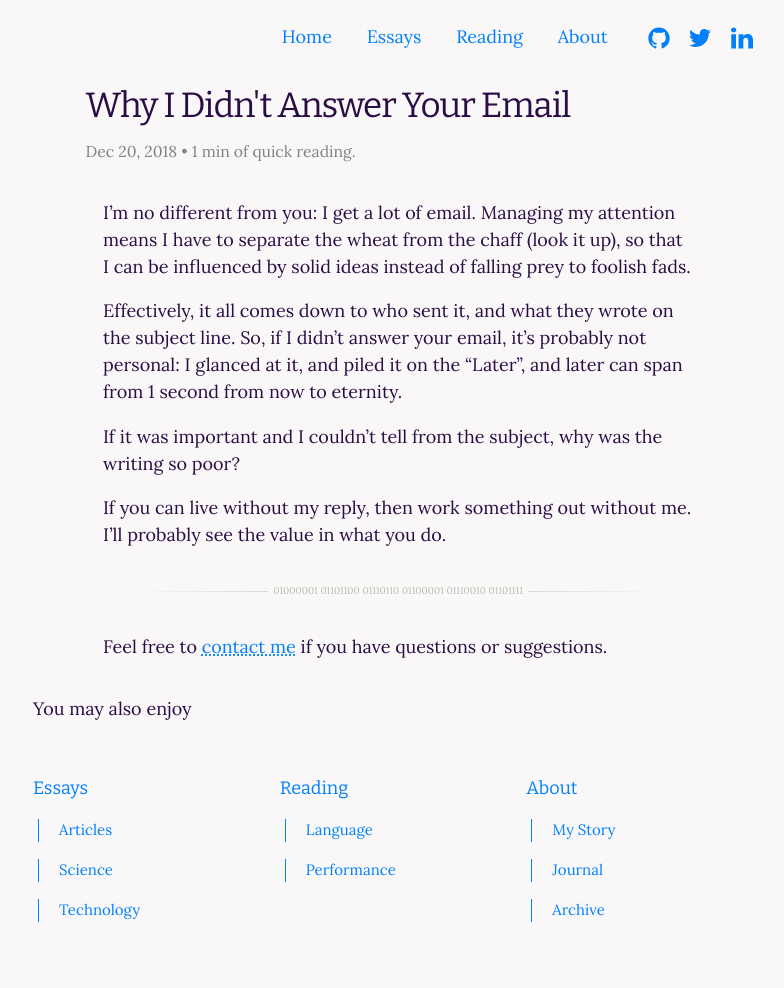
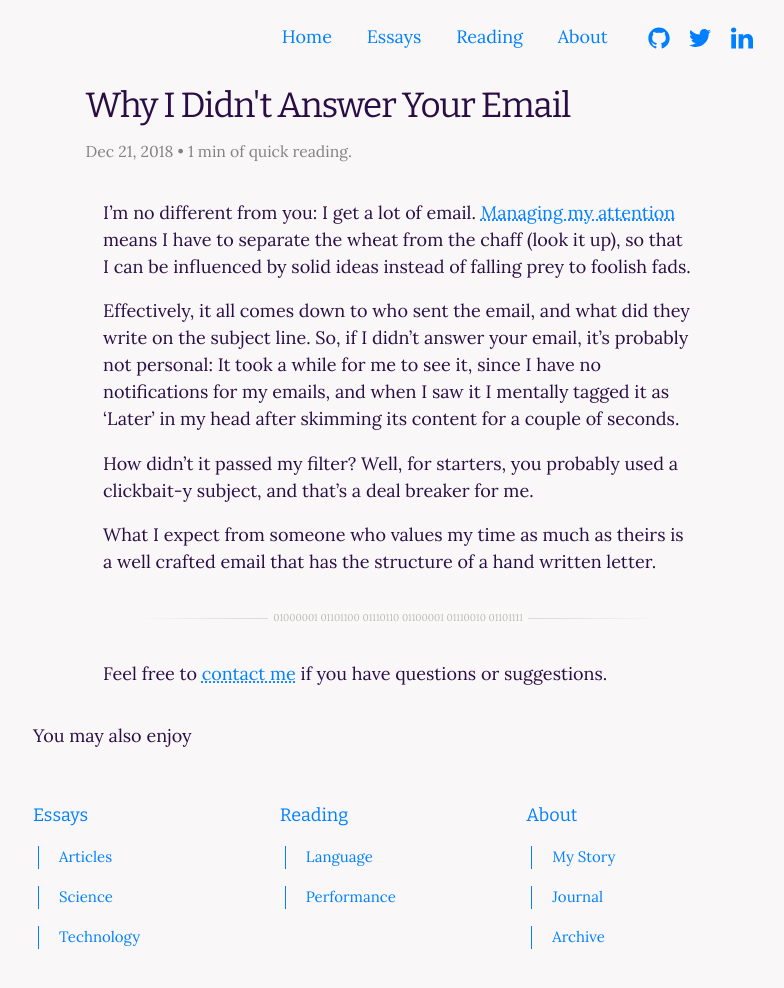
Before and after one commit to ohduran/ohduran.github.io, a Jekyll site: the page built from _posts/2018-12-21-email.md, in a window 1280 px wide and 1019 px high. Shown: the top 988 px of the window, without its empty margins (242-1026 px from the left). Built offline with Jekyll 4.4.1, drawn with Linux system fonts in a browser that asks for light colours.

Commit message:
email and hire-me posts

```diff
--- a/_posts/2018-12-21-email.md
+++ b/_posts/2018-12-21-email.md
@@ -1,14 +1,14 @@
 ---
 layout: post
 title:  "Why I Didn't Answer Your Email"
-date:   2018-12-21 00:00:00 +0100
+date:   2018-12-22 00:00:00 +0100
 categories:
 permalink: /email
 ---
-I'm no different from you: I get a lot of email. Managing my attention means I have to separate the wheat from the chaff (look it up), so that I can be influenced by solid ideas instead of falling prey to foolish fads.
+I'm no different from you: I get a lot of email. [Managing my attention](/deep-work) means I have to separate the wheat from the chaff (look it up), so that I can be influenced by solid ideas instead of falling prey to foolish fads.
 
-Effectively, it all comes down to who sent it, and what they wrote on the subject line. So, if I didn't answer your email, it's probably not personal: I glanced at it, and piled it on the "Later", and later can span from 1 second from now to eternity.
+Effectively, it all comes down to who sent the email, and what did they write on the subject line. So, if I didn't answer your email, it's probably not personal: It took a while for me to see it, since I have no notifications for my emails, and when I saw it I mentally tagged it as 'Later' in my head after skimming its content for a couple of seconds.
 
-If it was important and I couldn't tell from the subject, why was the writing so poor?
+How didn't it passed my filter? Well, for starters, you probably used a clickbait-y subject, and that's a deal breaker for me.
 
-If you can live without my reply, then work something out without me. I'll probably see the value in what you do.
+What I expect from someone who values my time as much as theirs is a well crafted email that has the structure of a hand written letter.
```
Also changed, not shown: _posts/2018-12-21-hire.md (+3 -0 lines).
